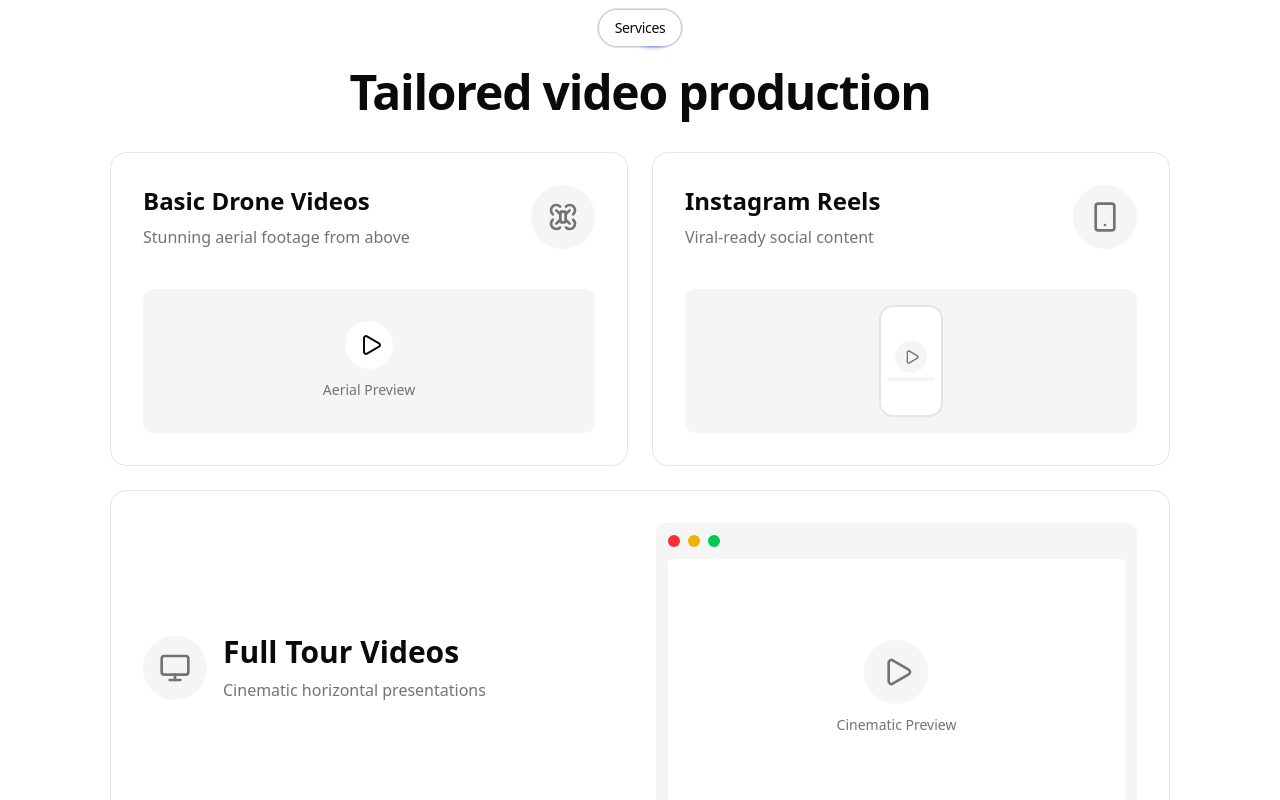
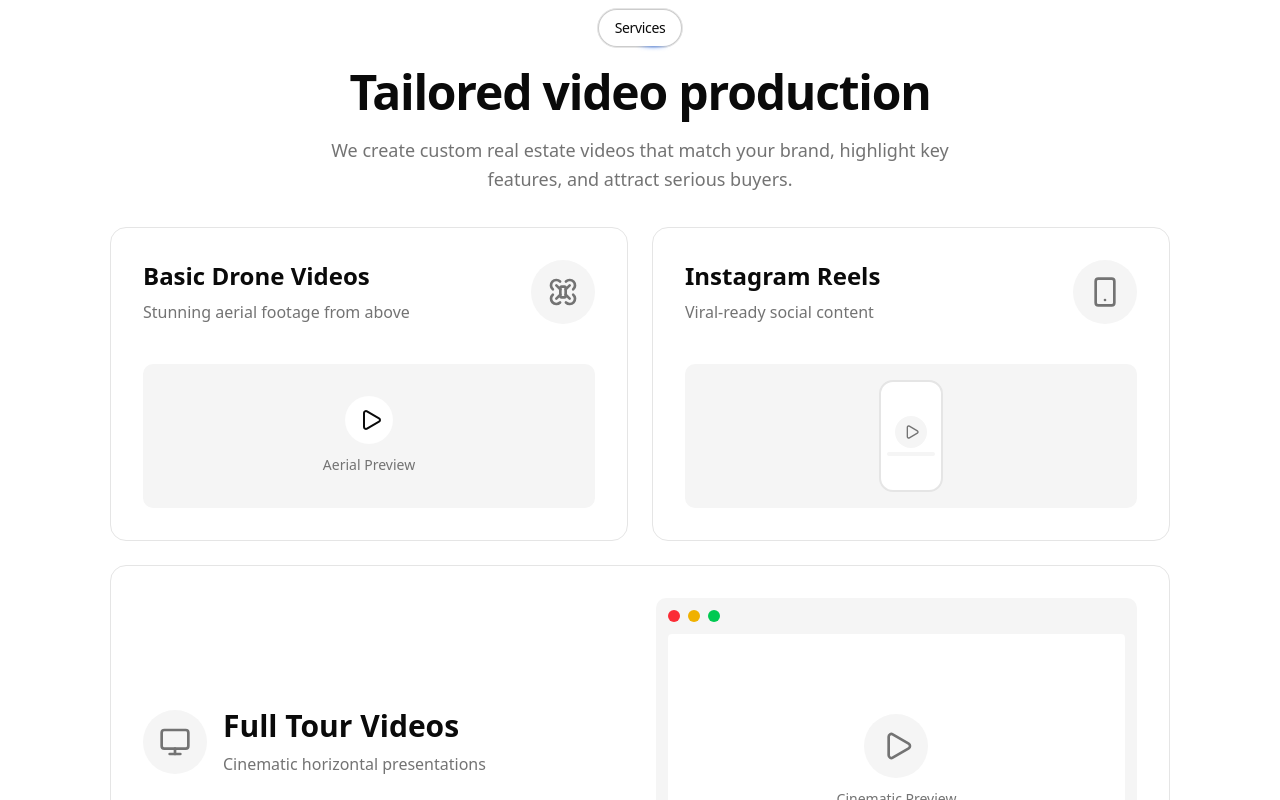
Before and after one commit to abdallanoor/pera-pixel, a Next.js app: page / in a window 1280 px wide. Shown: the part 840-1640 px from the top of the page. Built offline with nearby package versions, Linux system fonts and the light colour scheme.

Commit message:
fix: add description prop to SectionHeader

```diff
--- a/sections/Services.tsx
+++ b/sections/Services.tsx
@@ -9,7 +9,11 @@ export default function Services() {
 
   return (
     <section id="services" className="relative container py-12">
-      <SectionHeader tag="Services" title="Tailored video production" />
+      <SectionHeader
+        tag="Services"
+        title="Tailored video production"
+        discription="We create custom real estate videos that match your brand, highlight key features, and attract serious buyers."
+      />
 
       <motion.div
         initial={{ opacity: 0 }}
--- a/sections/Testimonials.tsx
+++ b/sections/Testimonials.tsx
@@ -95,7 +95,11 @@ export default function Testimonials() {
 
   return (
     <section className="container relative py-12">
-      <SectionHeader title="What our clients say" tag="Testimonials" />
+      <SectionHeader
+        title="What our clients say"
+        tag="Testimonials"
+        discription="Real feedback from people we’ve worked with. Honest thoughts on how the videos helped them show their properties better."
+      />
 
       <motion.div
         initial={{ opacity: 0, y: 15 }}
```
